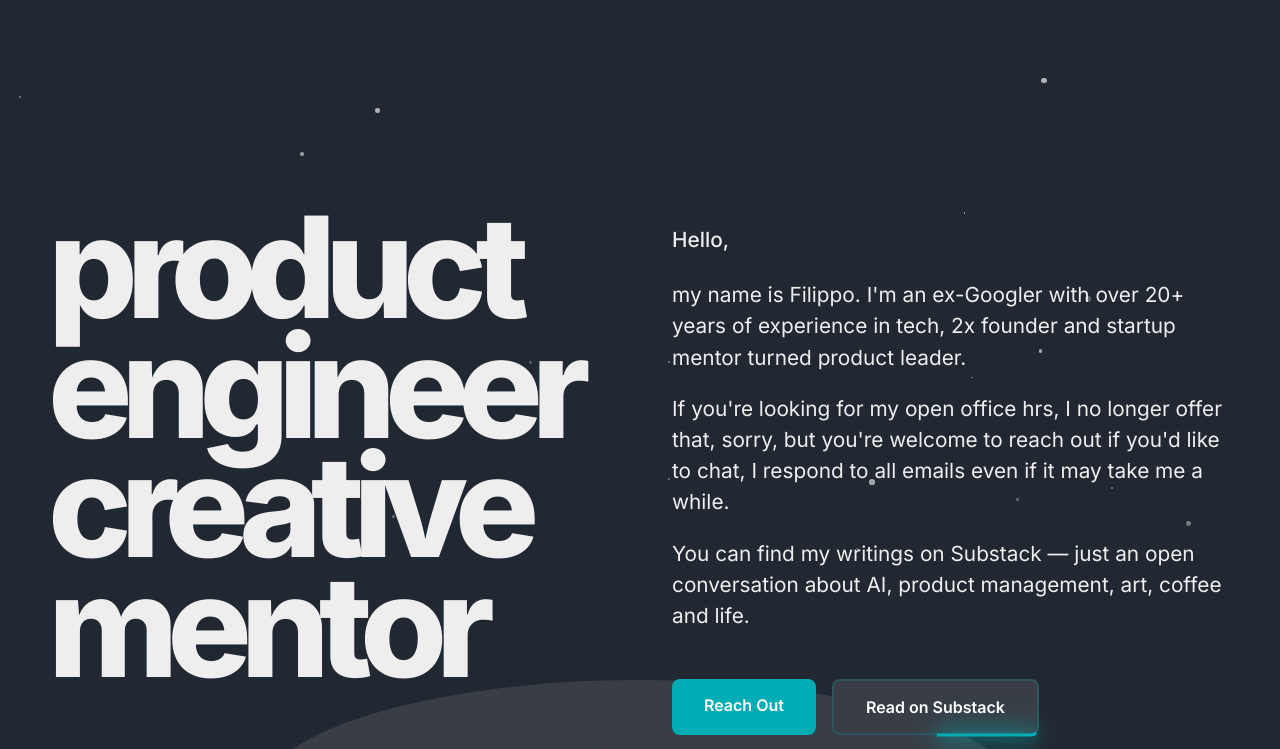
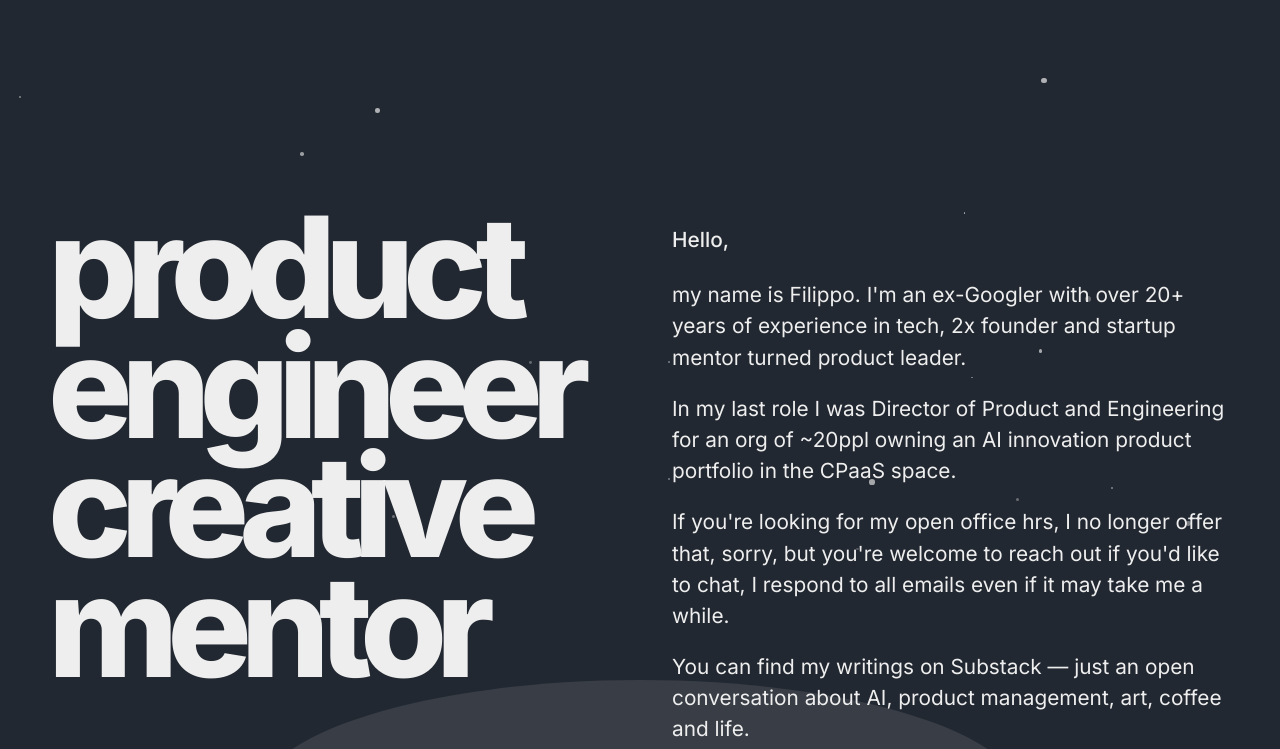
Before and after one commit to spikelab/spikelab, a plain HTML site: page index.html in a window 1280 px wide. Shown: the top 749 px of the page. Drawn offline with Linux system fonts and the light colour scheme.

Commit message:
adjust intro text

```diff
--- a/index.html
+++ b/index.html
@@ -486,6 +486,10 @@
                     </p>
 
                     <p class="description">
+                        In my last role I was Director of Product and Engineering for an org of ~20ppl owning an AI innovation product portfolio in the CPaaS space.
+                    </p>
+
+                    <p class="description">
                         If you're looking for my open office hrs, I no longer offer that, sorry, but you're welcome to reach out if you'd like to chat, I respond to all emails even if it may take me a while.
                    </p>
 
```
